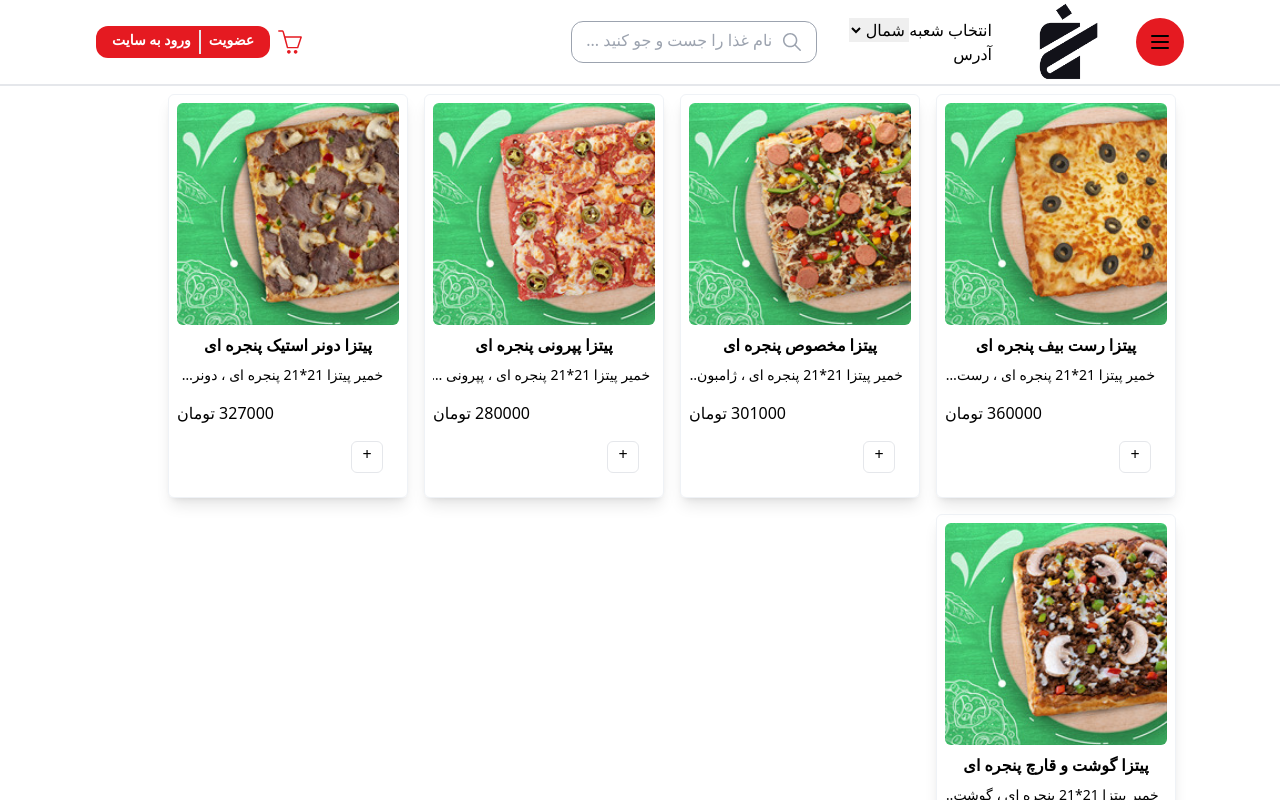
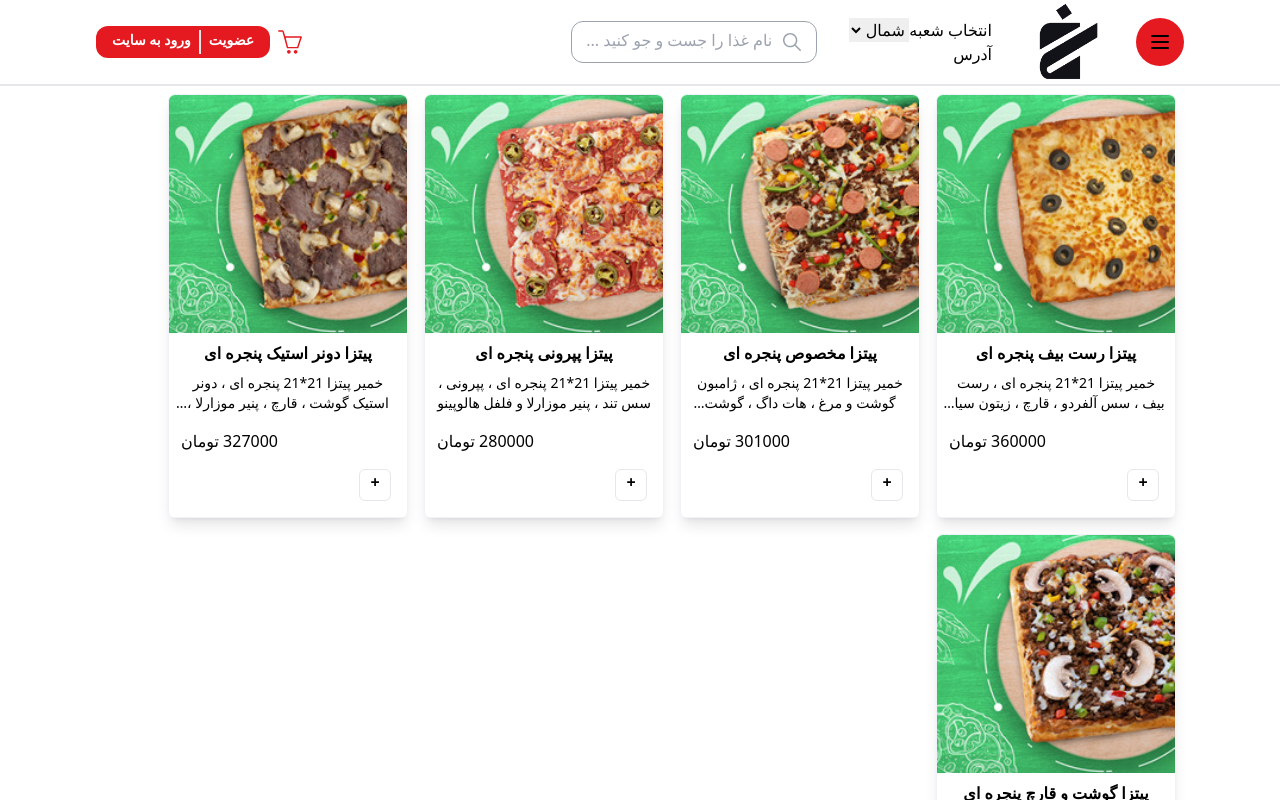
Before and after one commit to shrrsoft/food, a Next.js app: page / in a window 1280 px wide. Shown: the top 800 px of the page. Built offline with nearby package versions, Linux system fonts and the light colour scheme.

Commit message:
set localStorage for cartItems

```diff
--- a/app/cart/page.jsx
+++ b/app/cart/page.jsx
@@ -1,9 +1,42 @@
+"use client";
+
+import Link from "next/link";
+import { useCartContext } from "@/context/CartContext";
+import CartItem from "../components/cartItem";
+
 const page = () => {
-    return (
-        <div>
-            Enter
+  const { items } = useCartContext();
+
+  return (
+    <>
+      <div className="border w-[80%] mx-auto mt-8 py-4 ">
+        <div className="flex items-center gap-14">
+          <div className="w-20"></div>
+          <div className="w-[50%] grid grid-cols-3 gap-4 text-center">
+            <h3 className="mr-5">نام محصول</h3>
+            <h5>قیمت </h5>
+            <span>تعداد </span>
+          </div>
+          <span>مجموع قیمت </span>
         </div>
-    );
-}
+      </div>
+
+      {items.map((item) => (
+        <div key={item.id} className="mx-auto">
+          <CartItem id={item.id} quantity={item.quantity} />
+        </div>
+      ))}
+      <div className="flex justify-center">مبلغ قابل پرداخت : {}</div>
+      <div className="flex justify-center items-center">
+        <Link href="/" className="bg-green-600 p-2 rounded m-4">
+          پرداخت
+        </Link>
+        <Link href="/" className="bg-red-600 p-2 rounded m-4">
+          برگشت
+        </Link>
+      </div>
+    </>
+  );
+};
 
 export default page;
--- /dev/null
+++ b/app/components/CartItem.jsx
@@ -0,0 +1,21 @@
+import { getProductData } from "@/data/items";
+
+const CartItem = ({ id, quantity }) => {
+  const product = getProductData(id);
+
+  return (
+    <div className="border shadow-md w-[80%] mx-auto my-2">
+      <div className="flex items-center gap-14">
+        <img src={product.imageUrl} alt="" className="w-20 rounded-md m-1" />
+        <div className="w-[50%] grid grid-cols-3 gap-4 text-center">
+          <h3>{product.title}</h3>
+          <h5>{product.price}</h5>
+          <span>{quantity}</span>
+        </div>
+        <span className="w-28 text-center">{product.price * quantity}</span>
+      </div>
+    </div>
+  );
+};
+
+export default CartItem;
--- /dev/null
+++ b/app/components/CounterBadg.jsx
@@ -0,0 +1,20 @@
+import { useCartContext } from "@/context/CartContext";
+
+const CounterBadg = () => {
+  const { items } = useCartContext();
+
+  let productCount = items?.reduce((sum, product) => sum + product.quantity, 0);
+  return (
+    <>
+      {productCount > 0 ? (
+        <span className="bg-[#E51A21] text-white text-sm block w-6 h-6 pt-0.5 text-center rounded-full">
+          {productCount}
+        </span>
+      ) : (
+        ""
+      )}
+    </>
+  );
+};
+
+export default CounterBadg;
--- a/app/components/Food.jsx
+++ b/app/components/Food.jsx
@@ -1,45 +1,54 @@
 "use client";
 
-import { cartContext } from "@/context/CartContext";
+import { useCartContext } from "@/context/CartContext";
 import Image from "next/image";
-import { useContext } from "react";
+import Link from "next/link";
 
 const Food = ({ product }) => {
-  const cart = useContext(cartContext);
+  const cart = useCartContext();
   const productQuantity = cart.getProductQuantity(product.id);
 
   return (
-    <div className="border border-slate-300/30 shadow-lg w-60 m-2 p-2 rounded-md">
+    <div className="border border-slate-300/30 shadow-lg w-60 m-2 rounded-md">
+      <Link href={`/product/${product.id}`}>
         <Image
           src={product.imageUrl}
           width={300}
           height={300}
           alt="food image"
-        className="mx-auto rounded-md"
+          className="mx-auto rounded-t-md"
         />
         <h3 className="text-center font-bold my-2 line-clamp-1">
           {product.title}
         </h3>
-      <p className="text-center text-sm mb-2 line-clamp-1">{product.details}</p>
-      <h3 className="text-left mt-4">{product.price} تومان</h3>
+        <p className="text-center text-sm mb-2 line-clamp-2 px-2">
+          {product.details}
+        </p>
+        <h3 className="text-left mt-4 px-3">{product.price} تومان</h3>
+      </Link>
       {productQuantity > 0 ? (
         <div className="flex w-full">
           <button
             onClick={() => cart.addItemToCart(product.id)}
-            className="border rounded-md w-8 h-8 pb-1.5 hover:bg-[#3fab46db]  m-4">
+            className="border rounded-md w-8 h-8 pb-1.5 hover:bg-[#3fab46db] hover:text-white m-4 font-bold">
             +
           </button>
           <span className="my-auto pb-2">{productQuantity}</span>
           <button
             onClick={() => cart.removeItemFromCart(product.id)}
-            className="border rounded-md w-8 h-8 pb-1.5 hover:bg-[#e51a21db] m-4">
+            className="border rounded-md w-8 h-8 pb-1.5 hover:bg-[#e51a21db] hover:text-white m-4 font-bold">
             -
+          </button>
+          <button
+            onClick={() => cart.deleteFromCart(product.id)}
+            className="border rounded-md w-20 text-sm h-8 pb-1.5 hover:bg-[#e51a21db] m-4 hover:text-white">
+            حذف سبد
           </button>
         </div>
       ) : (
         <button
           onClick={() => cart.addItemToCart(product.id)}
-          className="border rounded-md w-8 h-8 pb-1.5 hover:bg-[#3fab46db] m-4">
+          className="border rounded-md w-8 h-8 pb-1.5 hover:bg-[#3fab46db] m-4 hover:text-white font-bold">
           +
         </button>
       )}
--- a/app/components/Navbar.jsx
+++ b/app/components/Navbar.jsx
@@ -6,6 +6,8 @@ import { SlBasket } from "react-icons/sl";
 import SearchBox from "./SearchBox";
 import Link from "next/link";
 import { useState } from "react";
+import { useCartContext } from "@/context/CartContext";
+import CounterBadg from "./CounterBadg";
 
 const Navbar = () => {
   const [adress, setAdress] = useState("آدرس");
@@ -75,11 +77,12 @@ const Navbar = () => {
           <SearchBox />
         </div>
         <div className="flex items-center gap-2">
-          <Link href="/cart">
-            <SlBasket className="text-2xl text-[#E51A21]" />
+          <Link href="/cart" className="flex">
+            <CounterBadg />
+            <SlBasket className="text-2xl text-[#E51A21] " />
           </Link>
           <div className="flex gap-2 bg-[#E51A21] px-4 py-1 rounded-xl text-white">
-            <Link className="mb-1 text-sm font-bold" href="#">
+            <Link className="mb-1 text-sm font-bold" href="/">
               عضویت
             </Link>
             <div className="border"></div>
--- /dev/null
+++ b/app/hooks/useLocalStorage.js
@@ -0,0 +1,23 @@
+
+import { useEffect, useState } from "react";
+
+
+export function useLocalStorage(key, initialValue) {
+    useEffect(() => {
+        let localCart = localStorage.getItem("cartItems")
+        const [value, setValue] = useState(() => {
+
+        if (localCart != null) {
+            return JSON.parse(localCart)
+        } else {
+            return initialValue
+        }    return [value, setValue]
+
+    })
+    }, [])
+
+    useEffect(() => {
+        localStorage.setItem(key, JSON.stringify(value) )
+    }, [key, value])
+
+}
--- a/app/layout.js
+++ b/app/layout.js
@@ -1,5 +1,8 @@
 import localFont from "next/font/local";
 import "./globals.css";
+import Navbar from "./components/Navbar";
+import { CartProvider } from "@/context/CartContext";
+
 
 const geistSans = localFont({
   src: "./fonts/GeistVF.woff",
@@ -19,12 +22,17 @@ export const metadata = {
 
 export default function RootLayout({ children }) {
   return (
+        <CartProvider>
+
     <html lang="fa" dir="rtl">
+
       <body
         className={`${geistSans.variable} ${geistMono.variable} antialiased`}
-      >
+      > <Navbar />
         {children}
       </body>
-    </html>
+      </html>
+          </CartProvider>
+
   );
 }
--- a/app/page.js
+++ b/app/page.js
@@ -1,18 +1,12 @@
 import Food from "./components/Food";
-import Navbar from "./components/Navbar";
-import { CartProvider } from "@/context/CartContext";
 import { productList } from "@/data/items";
 
 export default function Home() {
   return (
-    <CartProvider>
-    <div>
-        <Navbar />
-        <div className="flex max-w-[85%] mx-auto flex-wrap">
-          {productList.map((item) => <Food key={item.id} product={item} />)
-          }
+    <>
+      <div className="flex max-w-[85%] mx-auto flex-wrap">
+        {productList.map((item) => <Food key={item.id} product={item} />)}
       </div>
-      </div>
-    </CartProvider>
+    </>
   );
 }
--- /dev/null
+++ b/app/product/[id]/page.jsx
@@ -0,0 +1,10 @@
+"use client";
+import { useParams } from "next/navigation";
+
+const Page = () => {
+  const params = useParams();
+
+  return <div className="mr-60">{params.id}</div>;
+};
+
+export default Page;
--- a/context/CartContext.jsx
+++ b/context/CartContext.jsx
@@ -1,7 +1,6 @@
 "use client";
-import { getProductData } from "@/data/items";
-
-const { createContext, useState } = require("react");
+import { getProductData, productList } from "@/data/items";
+import { createContext, useContext, useState, useEffect } from "react";
 
 export const cartContext = createContext({
   items: [],
@@ -12,11 +11,28 @@ export const cartContext = createContext({
   getTotalAmount: () => {},
 });
 
+export const useCartContext = () => {
+  return useContext(cartContext);
+};
+
 export function CartProvider({ children }) {
-  const [cartProducts, setCartProducts] = useState([]);
+  useEffect(() => {
+    let cartFromLocalStorage = localStorage.getItem("cartItems");
+    if (cartFromLocalStorage == "null") {
+      setCartProducts([]);
+    } else {
+      setCartProducts(JSON.parse(cartFromLocalStorage));
+    }
+  }, []);
+
+  let [cartProducts, setCartProducts] = useState([]);
+
+  useEffect(() => {
+    localStorage.setItem("cartItems", JSON.stringify(cartProducts));
+  }, [cartProducts]);
 
   function getProductQuantity(id) {
-    const quantity = cartProducts.find((item) => id === item.id)?.quantity;
+    const quantity = cartProducts?.find((item) => id === item.id)?.quantity;
     if (quantity === undefined) {
       return 0;
     }
```
Lines whose indentation alone changed are shown as unchanged.
